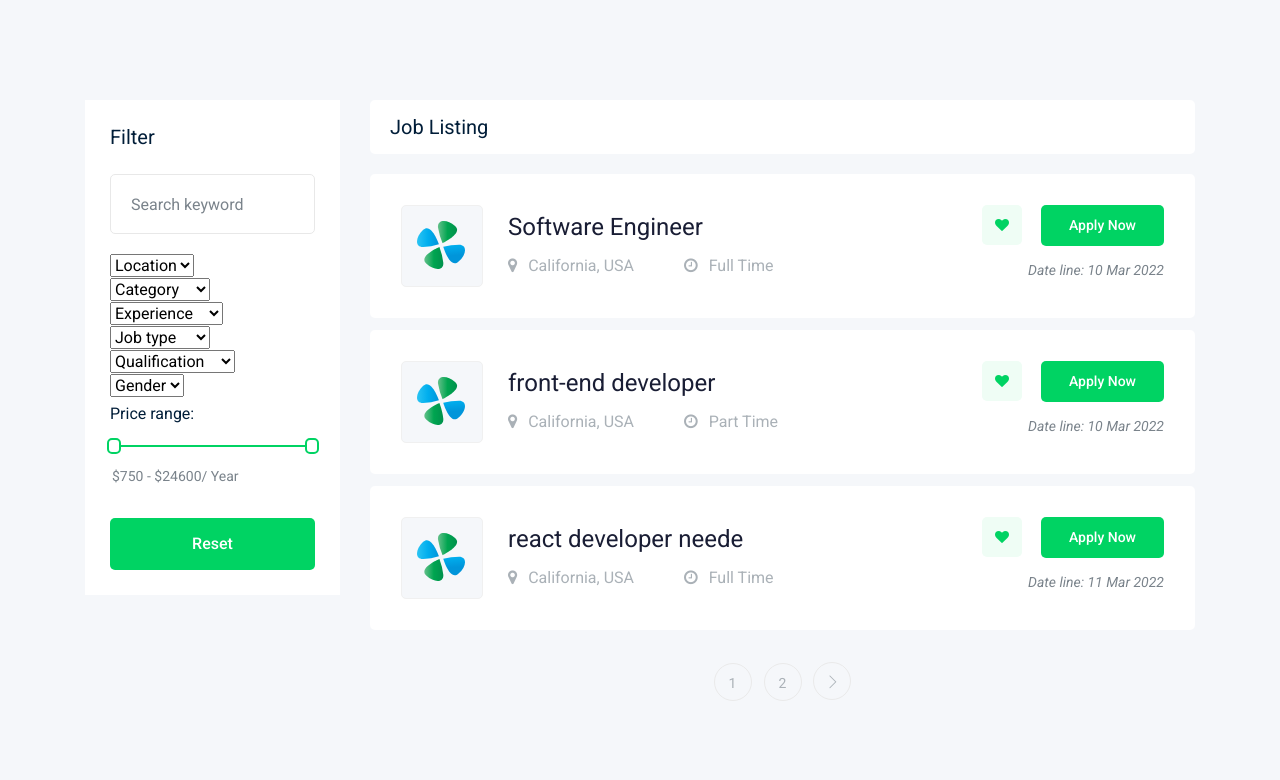
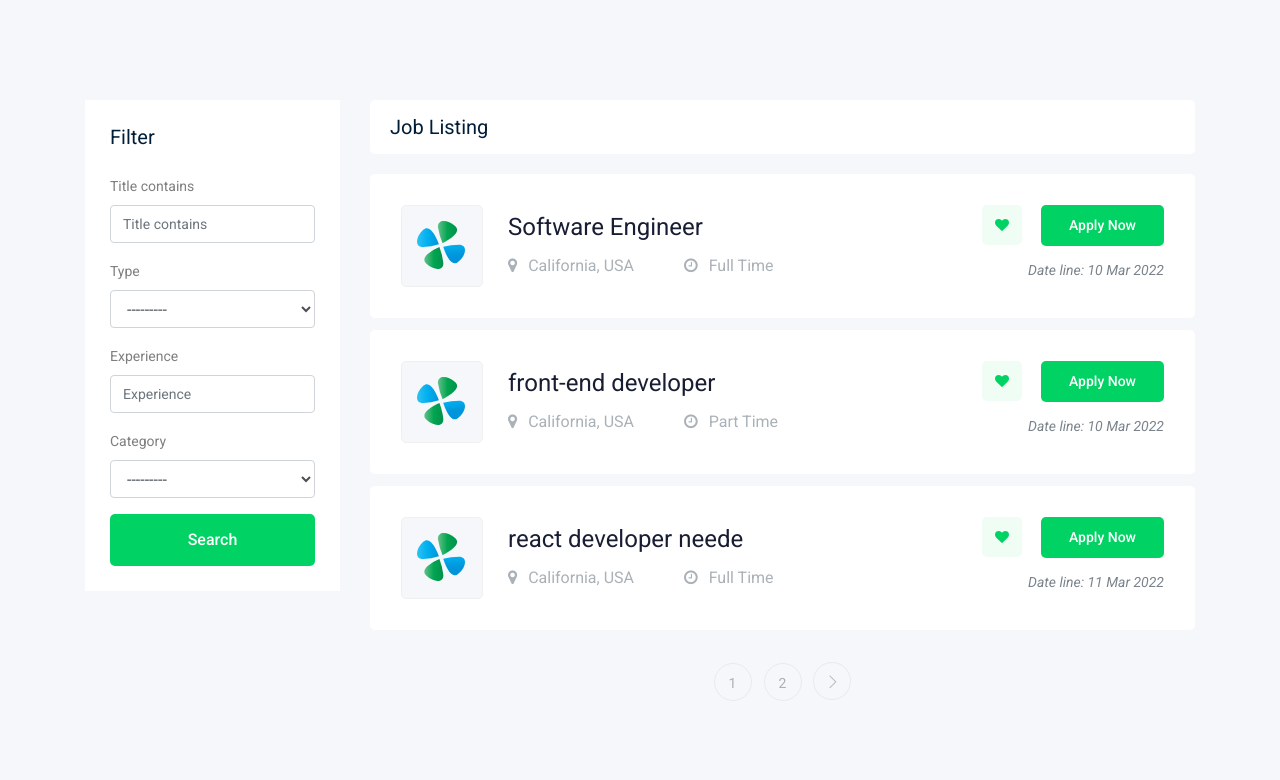
Before and after one commit to Mohamed-Gamal-Mubarek/jop-board, a Django app: page / in a window 1280 px wide. Shown: the part 351-1131 px from the top of the page. Run offline with Django 3.2, Linux system fonts and the light colour scheme; data comes from the database, SQL or seed files in the repository; some libraries are stand-ins or nearby versions.

Commit message:
filter complete

```diff
--- a/job-board/job/filters.py
+++ b/job-board/job/filters.py
@@ -1,6 +1,10 @@
 import django_filters
 from .models import Job
-class ProductFilter(django_filters.FilterSet):
+
+
+class JobFilter(django_filters.FilterSet):
+    title = django_filters.CharFilter(lookup_expr='icontains')
     class Meta:
         model = Job
         fields = '__all__'
+        exclude = ['published_at', 'img', 'salary', 'vacancy', 'slug', 'owner', 'description']
--- a/job-board/job/templates/job/jobs.html
+++ b/job-board/job/templates/job/jobs.html
@@ -1,4 +1,5 @@
 {% extends 'main.html' %}
+{% load bootstrap4 %}
 {% block body %}
 
 <!-- bradcam_area  -->
@@ -27,86 +28,10 @@
 
           <div class="form_inner white-bg">
             <h3>Filter</h3>
-            <form action="#">
-              <div class="row">
-                <div class="col-lg-12">
-                  <div class="single_field">
-                    <input type="text" placeholder="Search keyword" />
-                  </div>
-                </div>
-                <div class="col-lg-12">
-                  <div class="single_field">
-                    <select class="wide">
-                      <option data-display="Location">Location</option>
-                      <option value="1">Rangpur</option>
-                      <option value="2">Dhaka</option>
-                    </select>
-                  </div>
-                </div>
-                <div class="col-lg-12">
-                  <div class="single_field">
-                    <select class="wide">
-                      <option data-display="Category">Category</option>
-                      <option value="1">Category 1</option>
-                      <option value="2">Category 2</option>
-                    </select>
-                  </div>
-                </div>
-                <div class="col-lg-12">
-                  <div class="single_field">
-                    <select class="wide">
-                      <option data-display="Experience">Experience</option>
-                      <option value="1">Experience 1</option>
-                      <option value="2">Experience 2</option>
-                    </select>
-                  </div>
-                </div>
-                <div class="col-lg-12">
-                  <div class="single_field">
-                    <select class="wide">
-                      <option data-display="Job type">Job type</option>
-                      <option value="1">full time 1</option>
-                      <option value="2">part time 2</option>
-                    </select>
-                  </div>
-                </div>
-                <div class="col-lg-12">
-                  <div class="single_field">
-                    <select class="wide">
-                      <option data-display="Qualification">
-                        Qualification
-                      </option>
-                      <option value="1">Qualification 1</option>
-                      <option value="2">Qualification 2</option>
-                    </select>
-                  </div>
-                </div>
-                <div class="col-lg-12">
-                  <div class="single_field">
-                    <select class="wide">
-                      <option data-display="Gender">Gender</option>
-                      <option value="1">male</option>
-                      <option value="2">female</option>
-                    </select>
-                  </div>
-                </div>
-              </div>
+            <form method="get">
+              {% bootstrap_form filter.form %}
+              <button class="boxed-btn3 w-100" type="submit">Search</button>
             </form>
-          </div>
-          <div class="range_wrap">
-            <label for="amount">Price range:</label>
-            <div id="slider-range"></div>
-            <p>
-              <input type="text" id="amount" readonly style="
-                      border: 0;
-                      color: #7a838b;
-                      font-size: 14px;
-                      font-weight: 400;
-                    " />
-            </p>
-          </div>
-          <div class="reset_btn">
-            <button class="boxed-btn3 w-100" type="submit">Reset</button>
           </div>
         </div>
         {% comment %} ./FILTER {% endcomment %}
--- a/job-board/job/views.py
+++ b/job-board/job/views.py
@@ -1,9 +1,11 @@
+from tkinter.messagebox import QUESTION
 from django.core.paginator import Paginator
 from .forms import ApplyForm, PostJob
 from django.http import HttpResponse
 from django.shortcuts import render, redirect
 from django.urls import reverse
 from django.contrib.auth.decorators import login_required
+from .filters import JobFilter
 
 from .models import Job
 # Create your views here.
@@ -14,14 +16,15 @@ def jop_list(request):
     # GET ALL JOB BY THIS
     jobList = Job.objects.all()
     # GET ALL JOB
-
+    jobFilter = JobFilter(request.GET, queryset=jobList)
+    jobList = jobFilter.qs
     # PAGINATION WILL BE IN HERE
     paginator = Paginator(jobList, 3)  # SHOW 1 jOB PER PAGE .
     page_number = request.GET.get('page')
     page_obj = paginator.get_page(page_number)
 
     # STORE ALL JOB IN CONTEXT
-    context = {'Jobs': page_obj}
+    context = {'Jobs': page_obj, 'filter':jobFilter}
     # STORE ALL JOB IN CONTEXT
 
     # RETURN  ALL JOB TO RENDER DATA => RENDER DATA * , TEMPLATE YOU WANT TO VIEW , CONTEXT => SOTORE DATA
```
